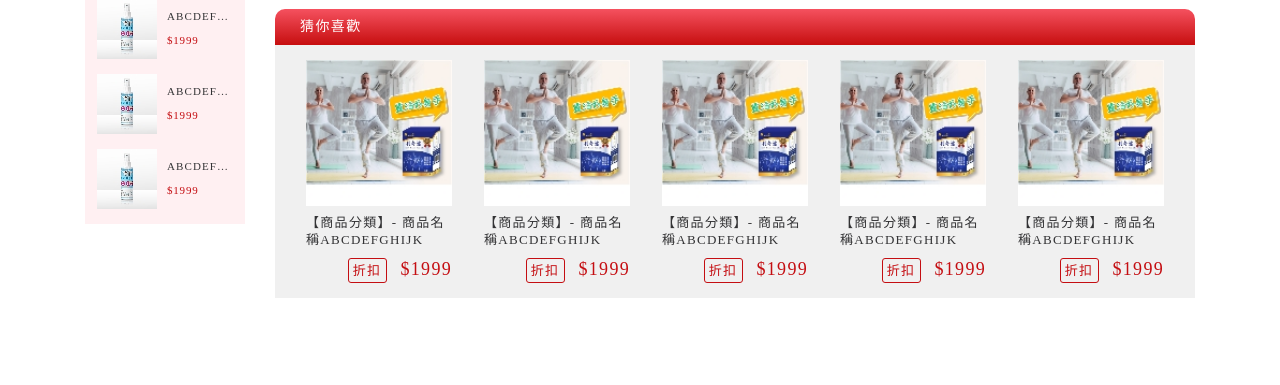
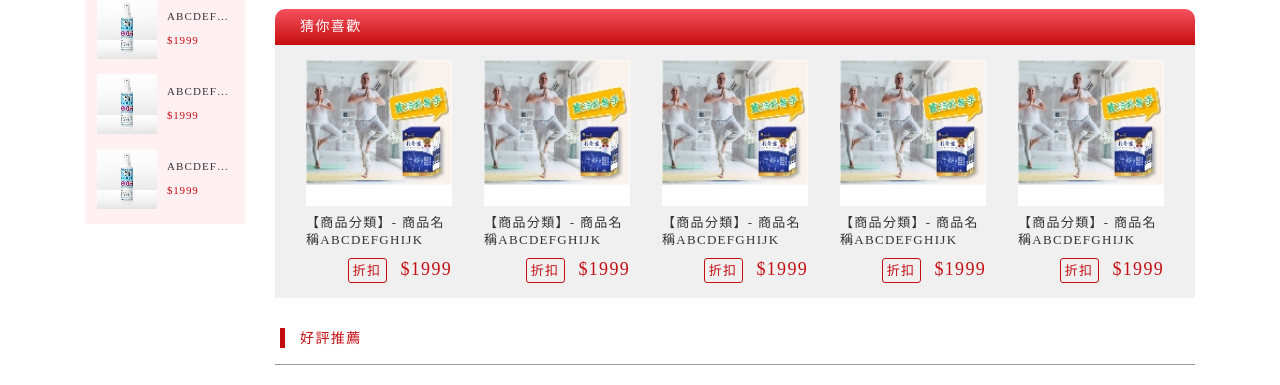
Before and after one commit to han45678/hioyo, a PHP site: page / in a window 1280 px wide. Shown: the part 1297-1682 px from the top of the page. Before the commit the page ends 1595 px from the top, so only its background shows below. Run offline with PHP 8.4, Linux system fonts and the light colour scheme; some libraries are stand-ins or nearby versions.

Commit message:
2020-08-24 12-13

```diff
--- a/css/style.css
+++ b/css/style.css
@@ -193,6 +193,7 @@
 }
 
 #banner .item {
+  display: block;
   width: 100%;
   height: 485px;
 }
@@ -434,6 +435,7 @@
 #discount .ad .item {
   width: calc(50% - 5px);
   margin-top: 10px;
+  display: block;
 }
 
 #discount .ad .item img {
@@ -534,4 +536,31 @@
 #recommend .content .item:hover .img img {
   transform: scale(1.05);
 }
+
+#praise {
+  margin-top: 25px;
+}
+
+#praise .title {
+  color: #c40e12;
+  font-size: 14px;
+  font-weight: 400;
+  line-height: 20px;
+  letter-spacing: 1.392857px;
+  border-bottom: solid 1px #979797;
+  padding-bottom: 15px;
+  margin-bottom: 20px;
+}
+
+#praise .title::before {
+  content: '';
+  display: inline-block;
+  width: 5px;
+  height: 20px;
+  background: #c40e12;
+  position: relative;
+  top: 5px;
+  margin-left: 5px;
+  margin-right: 15px;
+}
 /*# sourceMappingURL=style.css.map */
--- a/index.php
+++ b/index.php
@@ -68,15 +68,15 @@
                         <a href="">活動專區</a>
                     </div>
                     <div id="banner">
-                        <div class="item">
+                        <a href="" class="item">
                             <img src="./image/banner.jpg" alt="banner">
-                        </div>
-                        <div class="item">
+                        </a>
+                        <a href="" class="item">
                             <img src="./image/banner.jpg" alt="banner">
-                        </div>
-                        <div class="item">
+                        </a>
+                        <a href="" class="item">
                             <img src="./image/banner.jpg" alt="banner">
-                        </div>
+                        </a>
                     </div>
                 </div>
             </div>
@@ -310,24 +310,24 @@
                             </div>
                         </div>
                         <div class="ad">
-                            <div class="item">
+                            <a href="" class="item">
                                 <img src="./image/a1.gif" alt="">
-                            </div>
-                            <div class="item">
+                            </a>
+                            <a href="" class="item">
                                 <img src="./image/a1.gif" alt="">
-                            </div>
-                            <div class="item">
+                            </a>
+                            <a href="" class="item">
                                 <img src="./image/a1.gif" alt="">
-                            </div>
-                            <div class="item">
+                            </a>
+                            <a href="" class="item">
                                 <img src="./image/a1.gif" alt="">
-                            </div>
-                            <div class="item">
+                            </a>
+                            <a href="" class="item">
                                 <img src="./image/a1.gif" alt="">
-                            </div>
-                            <div class="item">
+                            </a>
+                            <a href="" class="item">
                                 <img src="./image/a1.gif" alt="">
-                            </div>
+                            </a>
                         </div>
                     </div>
                     <div id="recommend">
@@ -397,6 +397,9 @@
                             </a>
                         </div>
                     </div>
+                    <div id="praise">
+                        <div class="title">好評推薦</div>
+                    </div>
                 </div>
             </div>
         </div>
--- a/sass/style.scss
+++ b/sass/style.scss
@@ -205,6 +205,7 @@
     position: relative;
 
     .item {
+        display: block;
         width: 100%;
         height: 485px;
 
@@ -454,6 +455,7 @@
         .item{
             width: calc(50% - 5px);
             margin-top: 10px;
+            display: block;
             img{
                 display: block;
                 margin: 0;
@@ -555,3 +557,28 @@
         }
     }
 }
+
+#praise{
+    margin-top: 25px;
+    .title{
+        color: #c40e12;
+        font-size: 14px;
+        font-weight: 400;
+        line-height: 20px;
+        letter-spacing: 1.392857px;
+        border-bottom: solid 1px #979797;;
+        padding-bottom: 15px;
+        margin-bottom: 20px;
+        &::before{
+            content: '';
+            display: inline-block;
+            width: 5px;
+            height: 20px;
+            background: #c40e12;
+            position: relative;
+            top: 5px;
+            margin-left: 5px;
+            margin-right: 15px;
+        }
+    }
+}
```
Also changed, not shown: 2 other files.
